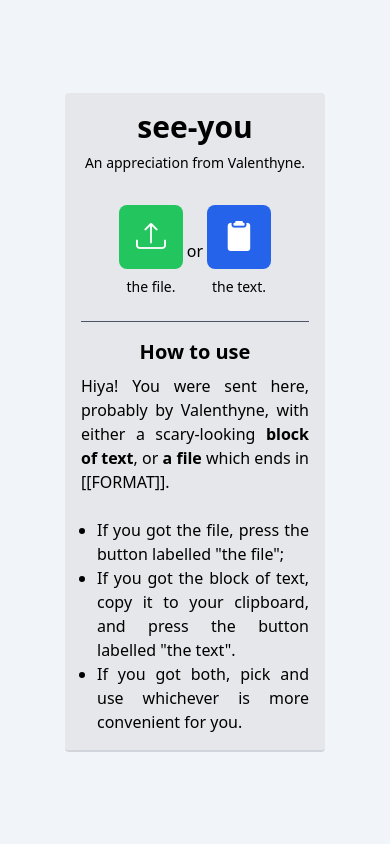
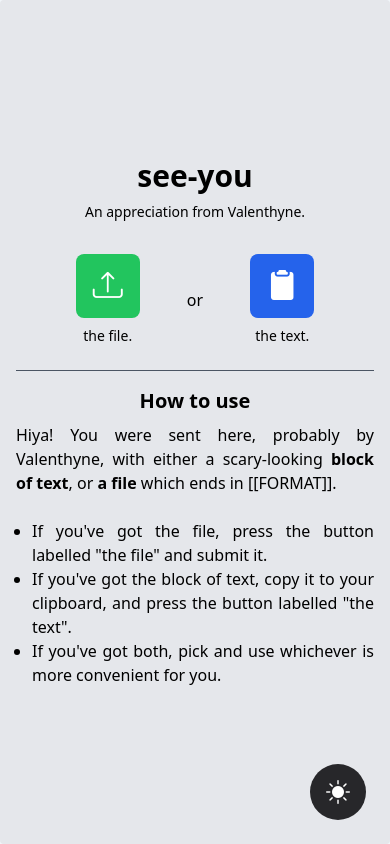
Before and after one commit to valenthyne-ut/see-ya, a Vue app: page /#/ in a window 390 px wide. Built offline with nearby package versions, Linux system fonts and the light colour scheme.

Commit message:
Card occupies full screen if it is too small

```diff
--- a/src/components/BaseCard.vue
+++ b/src/components/BaseCard.vue
@@ -1,7 +1,7 @@
 <script setup lang="ts"></script>
 
 <template>
-	<section class="p-4 rounded border-b-2 flex flex-col items-center
+	<section class="p-4 rounded sm:border-b-2 flex flex-col items-center
 					bg-gray-200 border-b-gray-300
 					dark:bg-zinc-800 dark:border-b-zinc-600">
 		<slot></slot>
--- a/src/components/ThemeToggler.vue
+++ b/src/components/ThemeToggler.vue
@@ -21,8 +21,7 @@
 		class="w-14 h-14 p-2 rounded-full
 			transition-colors
 			bg-zinc-800 text-white hover:bg-zinc-700 active:bg-zinc-800
-			dark:bg-zinc-900 dark:hover:bg-zinc-800 dark:active:bg-zinc-900
-			hidden sm:block">
+			dark:bg-zinc-900 dark:hover:bg-zinc-800 dark:active:bg-zinc-900">
 		<span class="bi-sun-fill text-2xl" v-if="themeStore.curTheme === THEMES.LIGHT"></span>
 		<span class="bi-moon-stars-fill text-2xl" v-else></span>
 	</button>
--- a/src/views/RootView.vue
+++ b/src/views/RootView.vue
@@ -6,7 +6,9 @@
 
 <template>
 	<main>
-		<BaseCard class="w-8/12 sm:w-7/12 md:w-6/12 lg:w-5/12 xl:w-4/12 2xl:w-3/12">
+		<BaseCard class="w-full h-full justify-center
+			sm:w-7/12 sm:h-fit sm:justify-normal
+			md:w-6/12 lg:w-5/12 xl:w-4/12 2xl:w-3/12">
 			<h1 class="text-3xl font-bold">see-you</h1>
 			<span class="mt-2 text-sm">An appreciation from Valenthyne.</span>
 
@@ -26,9 +28,9 @@
 					or <strong>a file</strong> which ends in [[FORMAT]].
 				</p><br>
 				<ul class="list-disc ps-4">
-					<li>If you got the file, press the button labelled "the file";</li>
-					<li>If you got the block of text, copy it to your clipboard, and press the button labelled "the text".</li>
-					<li>If you got both, pick and use whichever is more convenient for you.</li>
+					<li>If you've got the file, press the button labelled "the file" and submit it.</li>
+					<li>If you've got the block of text, copy it to your clipboard, and press the button labelled "the text".</li>
+					<li>If you've got both, pick and use whichever is more convenient for you.</li>
 				</ul>
 			</span>
 		</BaseCard>
```
